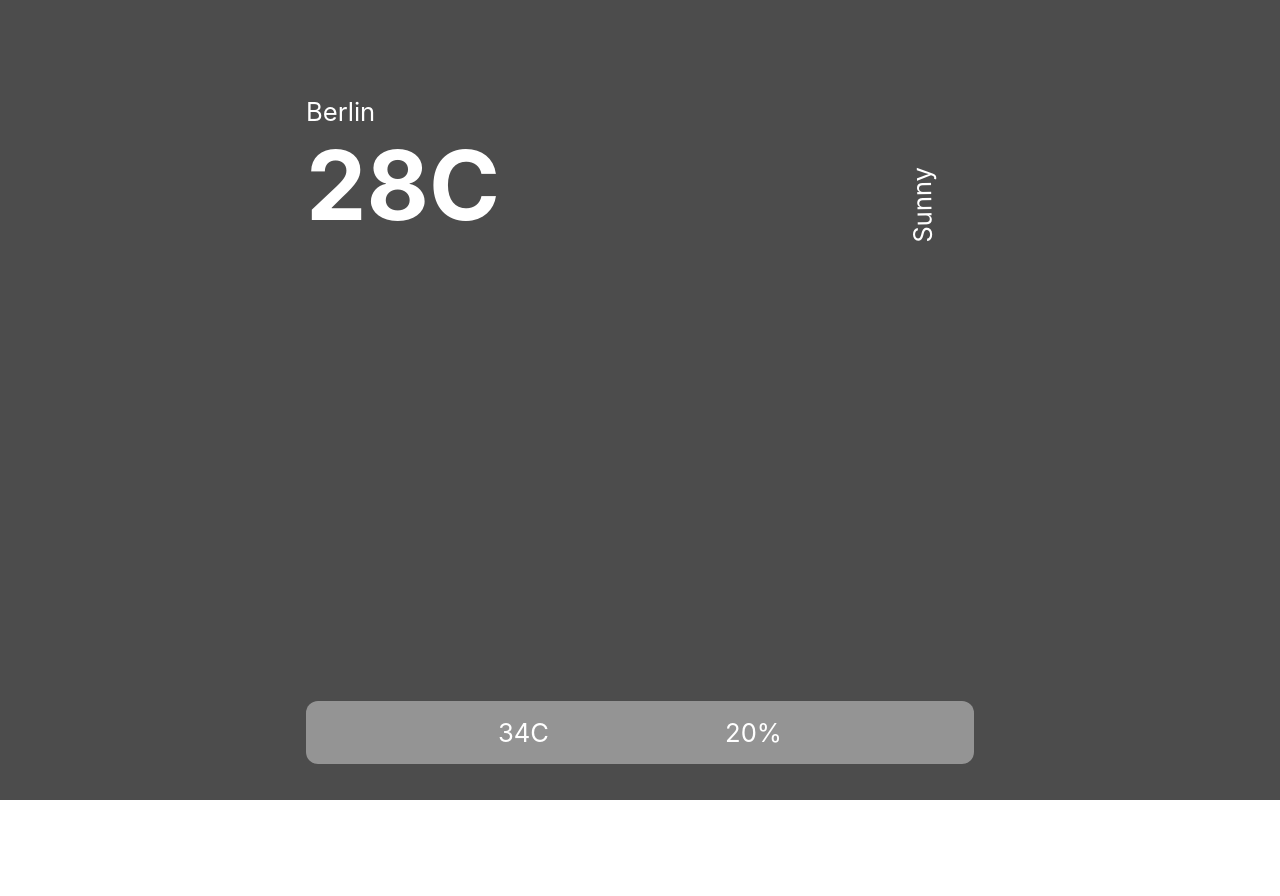
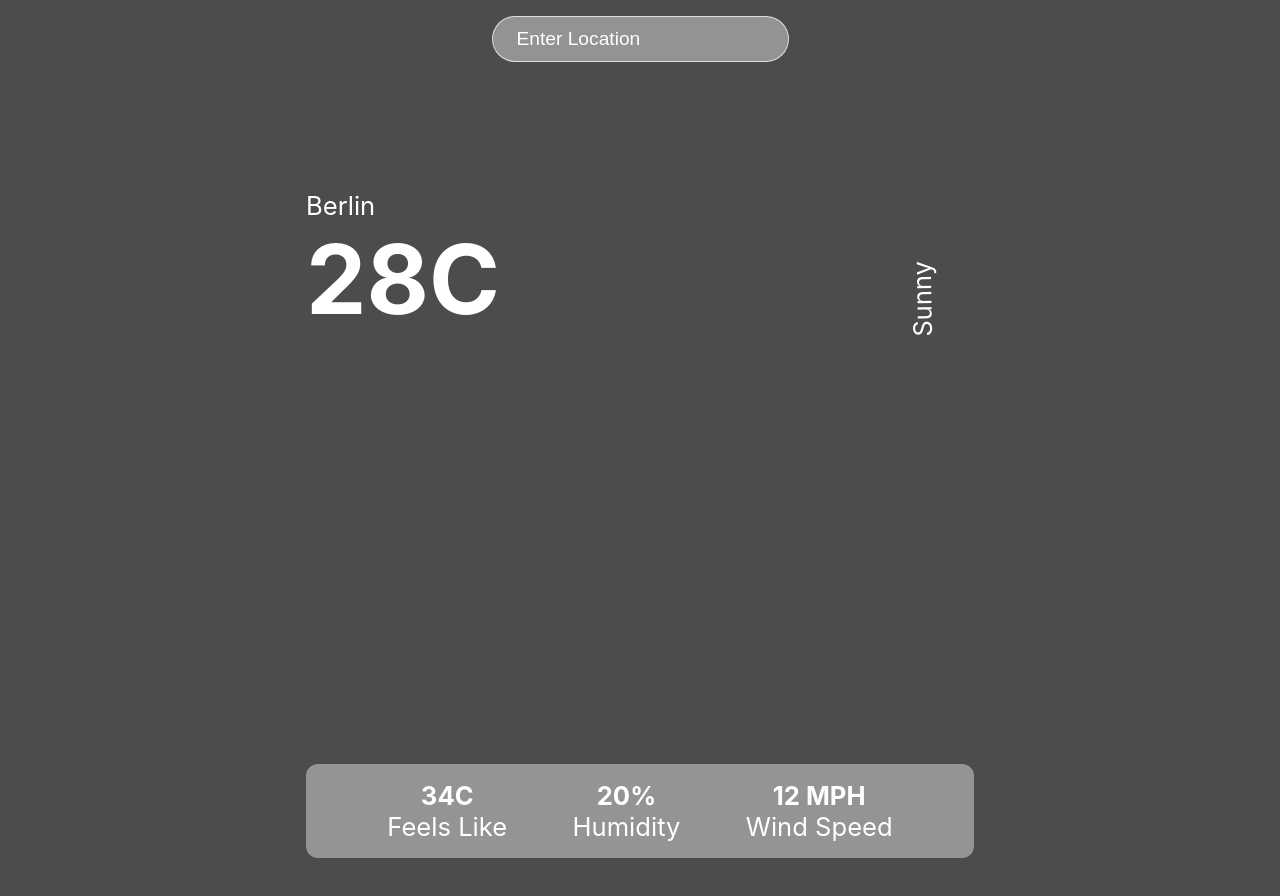
Before and after one commit to daanvanderputte/weather-app, a React (Create React App) app: page / in a window 1280 px wide. Shown: the top 896 px of the page. Before the commit the page ends 800 px from the top, so only its background shows below. Built offline with nearby package versions, Linux system fonts and the light colour scheme; the HTML template or start-up script is replaced by a standard one.

Commit message:
Added search bar

```diff
--- a/src/App.js
+++ b/src/App.js
@@ -3,10 +3,31 @@
 
 function App() {
 
-  const url = `https://api.openweathermap.org/data/2.5/weather?q=berlin&appid=80996b5a8f7ac15145fdf4b600a617d2`
+  const [data, setData] = useState({});
+  const [location, setLocation] = useState('');
+
+  const url = `https://api.openweathermap.org/data/2.5/weather?q=${location}&appid=80996b5a8f7ac15145fdf4b600a617d2`
+
+  const searchLocation = (event) => {
+    if (event.key === 'Enter') {
+      axios.get(url).then((response) => {
+        setData(response.data)
+        console.log(response.data)
+      })
+    }
+  }
 
   return (
     <div className="App">
+      <div className="search">
+        <input
+        value={location}
+        onChange={event => setLocation(event.target.value)}
+        onKeyPress={searchLocation}
+        placeholder="Enter Location"
+        type="text"/>
+
+      </div>
       <div className="container">
         <div className="top">
           <div className="location">
@@ -21,17 +42,19 @@
         </div>
         <div className="bottom">
           <div className="feels">
-            <p>34C</p>
+            <p className="bold">34C</p>
+            <p>Feels Like</p>
           </div>
           <div className="humidity">
-            <p>20%</p>
+            <p className="bold">20%</p>
+            <p>Humidity</p>
           </div>
-
+          <div className="wind">
+            <p className="bold">12 MPH</p>
+            <p>Wind Speed</p>
+          </div>
         </div>
-
       </div>
-
-
     </div>
   );
 }
--- a/src/index.css
+++ b/src/index.css
@@ -22,7 +22,7 @@
 
 .App {
   width: 100%;
-  height: 100vh;
+  height: 120vh;
   position: relative;
   background-color: rgba(0,0,0,0.7);
   color: #fff
@@ -30,7 +30,30 @@
 
 .App:before {
   content: '';
-  background:
+  background:;
+  position: absolute;
+  width: 100%;
+  height: 100%;
+  top: 0;
+  left: 0;
+  z-index: -1;
+}
+
+.App .search {
+  text-align: center;
+  padding: 1rem;
+}
+
+.App input {
+  padding: .7rem 1.5rem;
+  font-size: 1.2rem;
+  border-radius: 25px;
+  border: 1px solid rgba(255, 255, 255, 0.7);
+  background: rgba(255, 255, 255, 0.4);
+}
+
+::placeholder {
+  color: #fff;
 }
 
 .container {
```
